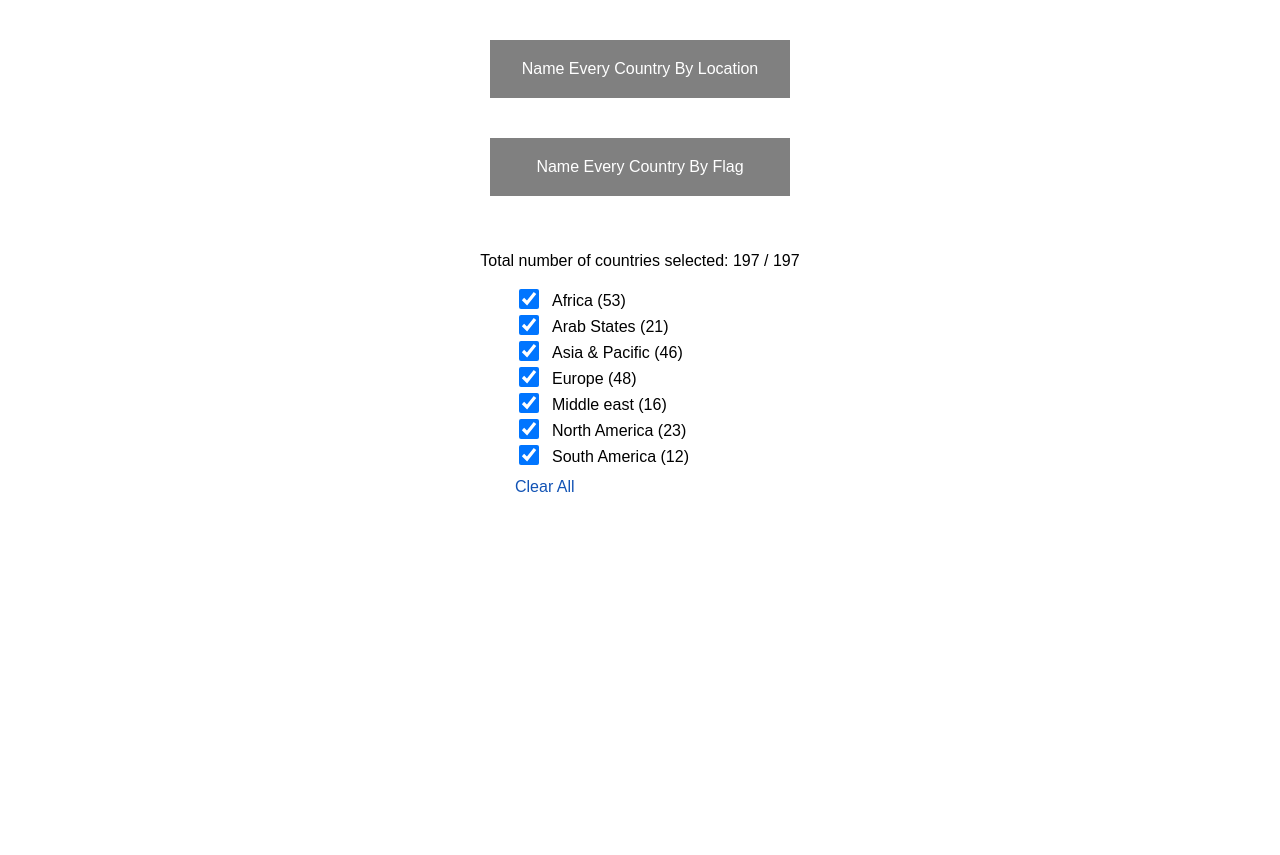
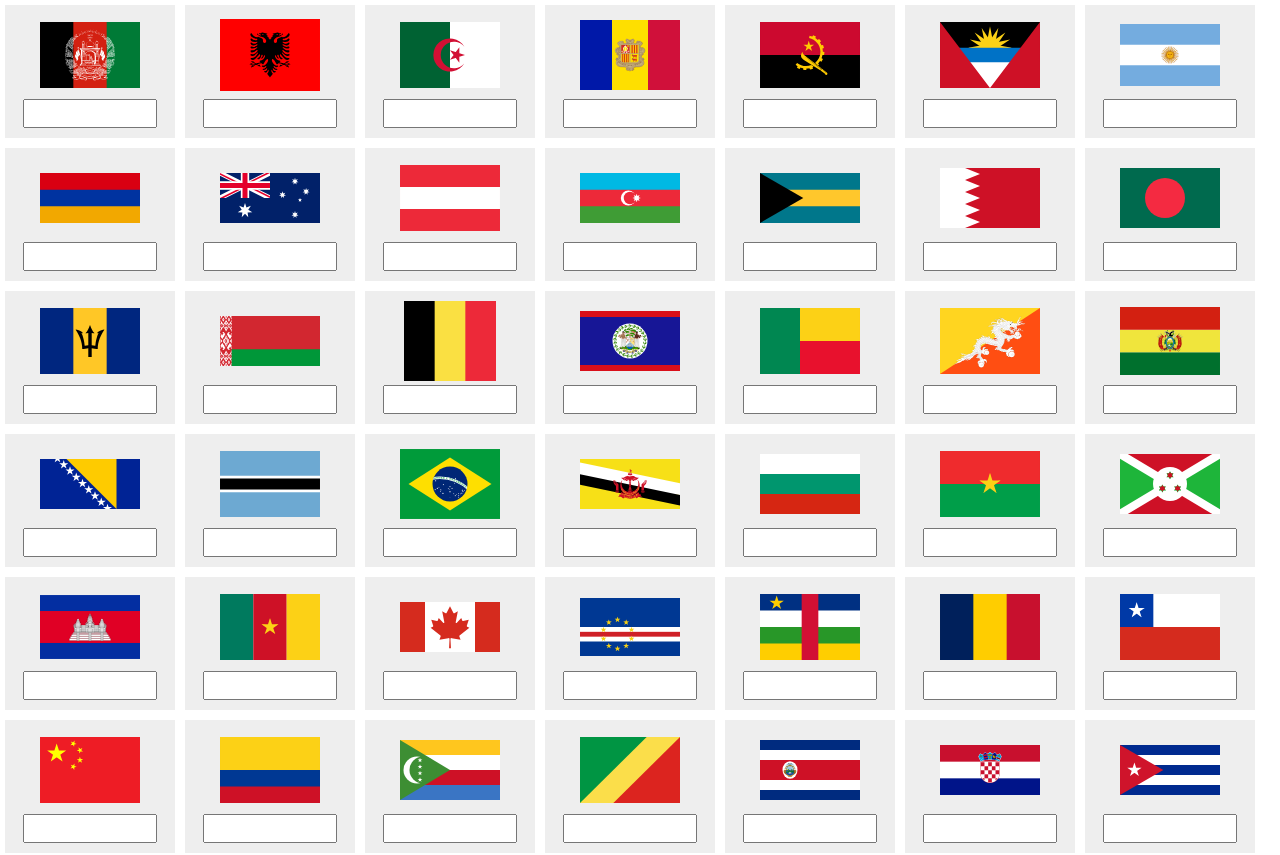
Before and after one commit to kongyim/name-every-country, a Vue app: page / in a window 1280 px wide. Shown: the top 855 px of the page. Before the commit the page ends 800 px from the top, so only its background shows below. Built offline with nearby package versions, Linux system fonts and the light colour scheme.

Commit message:
ADD: flag

```diff
--- a/src/App.vue
+++ b/src/App.vue
@@ -5,6 +5,7 @@
       :games="games"
       :selectedGame.sync="selectedGame"
       v-if="!selectedGame"
+      :originalCountries="originalCountries"
     />
     <NameByLocation
       :countries="countries"
@@ -20,11 +21,12 @@
 </template>
 
 <script>
-// import _ from 'lodash'
+import _ from 'lodash'
 
 import NameByLocation from './components/NameByLocation.vue'
 import NameByFlag from './components/NameByFlag.vue'
 import MainMenu from './components/MainMenu.vue'
+import originalCountries from './countries.json'
 
 export default {
   name: 'App',
@@ -46,10 +48,11 @@ export default {
     ]
 
     return {
-      selectedGame: null,
-      // selectedGame: _.last(games),
+      originalCountries,
+      // selectedGame: null,
+      selectedGame: _.last(games),
       games,
-      countries: []
+      countries: originalCountries
     }
   },
   mounted() {
--- a/src/components/MainMenu.vue
+++ b/src/components/MainMenu.vue
@@ -33,30 +33,28 @@
 
 <script>
 import _ from 'lodash'
-import originalCountries from '../countries.json'
 
 export default {
   props: [
     'games',
     'selectedGame',
-    'countries'
+    'countries',
+    'originalCountries'
   ],
   data() {
     return {
-      originalCountries,
       regions: [],
       selectedRegions: []
     }
   },
   mounted() {
     // console.log(111, this.games)
-    const countries = _.sortBy(originalCountries, item => _.toLower(item.country))
-
+    const countries = _.sortBy(this.originalCountries, item => _.toLower(item.country))
     const regions = _.flatten(_.map(countries, 'regions'))
     this.regions = _.map(_.uniq(_.sortBy(regions)), label => {
       return {
         label,
-        countries: _.filter(originalCountries, country => _.includes(country.regions, label))
+        countries: _.filter(this.originalCountries, country => _.includes(country.regions, label))
       }
     })
     this.selectedRegions = _.clone(this.regions)
--- a/src/components/NameByFlag.vue
+++ b/src/components/NameByFlag.vue
@@ -1,6 +1,16 @@
 <template>
-  <div class="main-page" v-if="isReady">
-    test
+  <div class="main-page" v-if="isReady" :key="`key-${correctList.length}`">
+    <div class="countries">
+      <div
+        :key="`country-${item.country}`"
+        class="country"
+        v-for="(item, idx) in countries"
+      >
+        <img :src="item.image" />
+        <p v-if="item.correct">{{item.country}}</p>
+        <input  v-else v-model="item.answer" @keyup.enter="onKey(item, idx)" :ref="`input-${idx}`"/>
+      </div>
+    </div>
   </div>
 </template>
 
@@ -29,13 +39,47 @@ export default {
     this.isReady = true
   },
   methods : {
+    onKey(item, idx) {
+      if (_.toLower(item.country) === _.toLower(item.answer)) {
+        item.correct = true
+        if (!_.includes(this.correctList, item)) {
+          this.correctList.push(item)
+        }
+      }
+      console.log(idx, _.first(this.$refs[`input-${idx}`]))
+    }
   }
 }
 </script>
 
 <style lang="scss">
 .main-page {
-
+  .countries {
+    display: flex;
+    flex-wrap: wrap;
+    .country {
+      padding: 10px;
+      width: 150px;
+      text-align: center;
+      background-color: #eee;
+      margin: 5px;
+      img {
+        width: 100px;
+        height: 80px;
+        object-fit: contain;
+      }
+      p {
+        // display: none
+        padding: 0px;
+        margin: 0px;
+      }
+      input {
+        padding: 5px;
+        text-align: center;
+        width: 120px;
+      }
+    }
+  }
 }
 
 </style>
--- a/src/countries.json
+++ b/src/countries.json
@@ -5,7 +5,7 @@
     "alpha3": "AFG",
     "latitude": 33,
     "longitude": 65,
-    "regions": ["Asia & Pacific"]
+    "regions": ["Asia & Pacific", "Middle east"]
   },
   {
     "country": "Albania",
@@ -101,7 +101,7 @@
     "alpha3": "BHR",
     "latitude": 26,
     "longitude": 50.55,
-    "regions": ["Arab States"]
+    "regions": ["Arab States", "Middle east"]
   },
   {
     "country": "Bangladesh",
@@ -1337,7 +1337,7 @@
     "alpha3": "SDN",
     "latitude": 15,
     "longitude": 30,
-    "regions": ["Africa", "Arab States"]
+    "regions": ["Africa", "Arab States", "Middle east"]
   },
   {
     "country": "Suriname",
```
